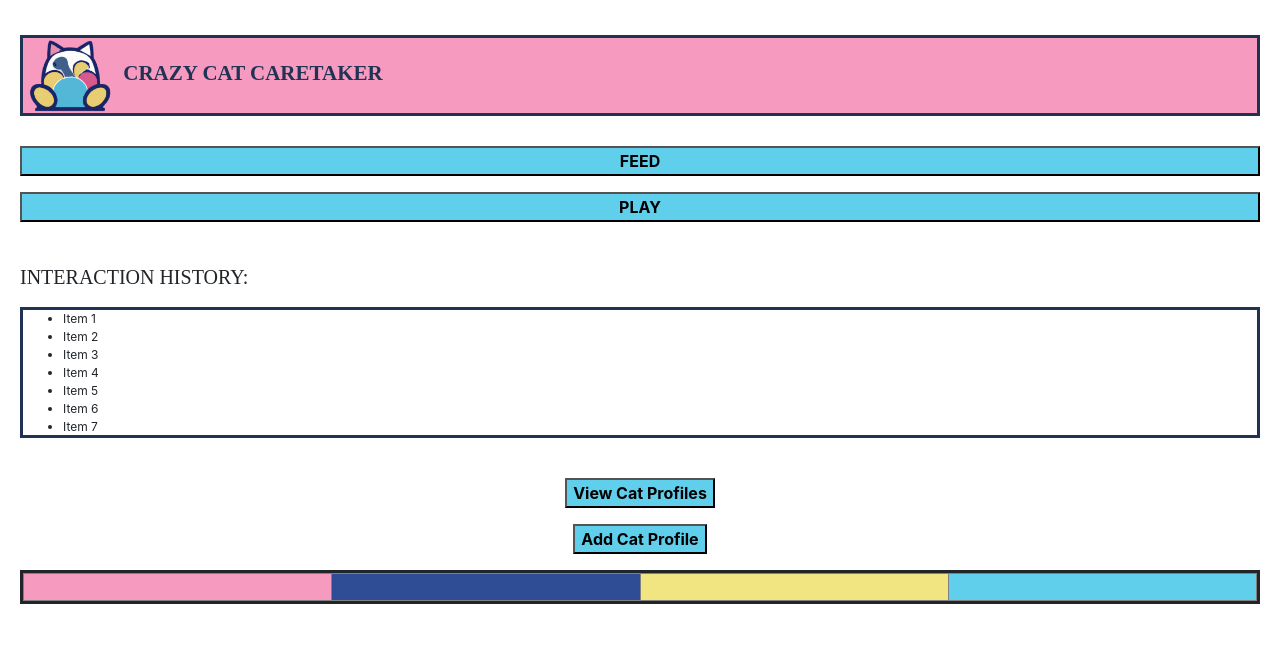
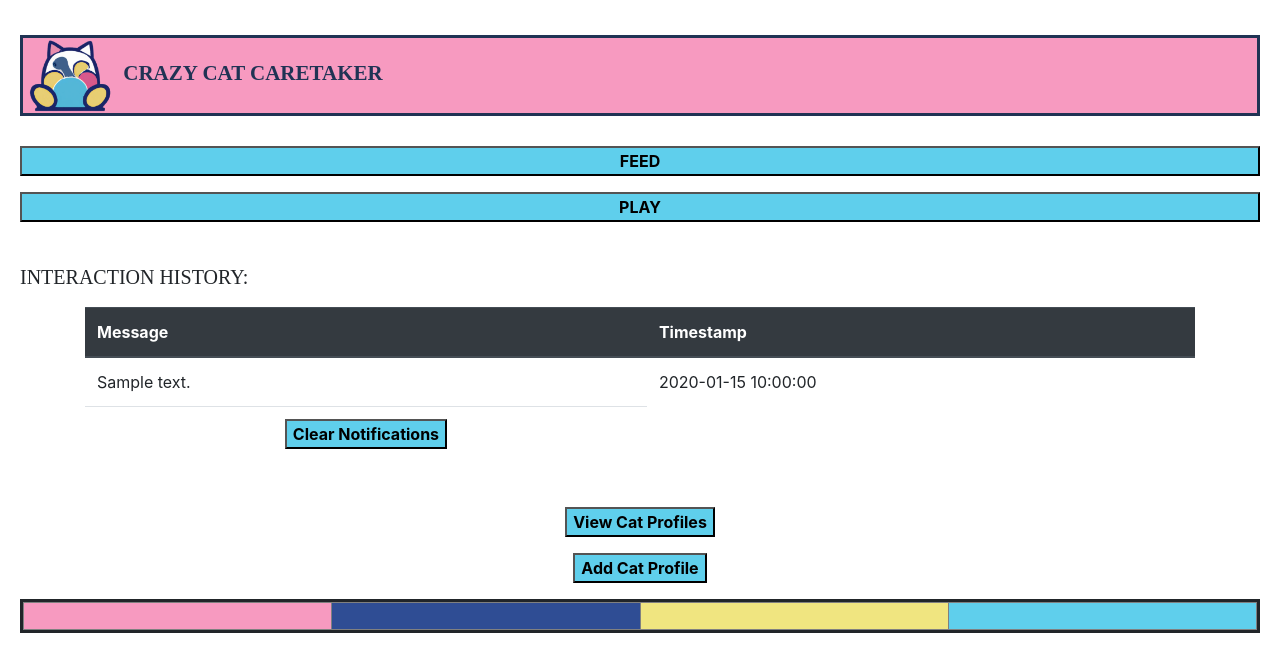
Before and after one commit to Ivan-E-Johnson/Crazy-Cat-Caretaker-Server, a Flask app: template templates/landing_page.html in a window 1280 px wide. Shown: the top 672 px of the page. Run offline with Flask 2, Linux system fonts and the light colour scheme; the template is opened without the code that fills it: most values are stand-ins (such as "Sample title", 1, 10 or a date in 2020); some libraries are stand-ins or nearby versions.

Commit message:
Show and clear notifications on the webpage.

```diff
--- a/app.py
+++ b/app.py
@@ -1,5 +1,7 @@
 import time
 import smtplib
+from email.mime.image import MIMEImage
+from email.mime.multipart import MIMEMultipart
 from email.mime.text import MIMEText
 from typing import List
 
@@ -126,7 +128,8 @@ def landing_page():
     #     if request.form["playing_button"] == "clicked":
     #         flash("TODO: Laser pointer control page")
     #         return render_template("playing.html")
-    return render_template("landing_page.html")
+    notifications = House.get(session["mac_address"]).notifications
+    return render_template("landing_page.html", notifications=notifications)
 
 
 @app.route("/upload", methods=["POST"])
@@ -179,6 +182,10 @@ def upload_file():
                 print("CAT FED", cat.name)
                 food_amount = min(Cats.DISPENSE_AMOUNT, max_food_amount - current_food_amount)
                 cat_house.add_notification(Notifications(f"{cat.name} has been fed {food_amount} units of food!", time.time()))
+                users = get_users_emails_from_house(cat_house)
+                date_time = datetime.fromtimestamp(timestamp)
+                str_time = date_time.strftime("%d-%m-%Y, %H:%M:%S")
+                email(f"Cat feeding at {str_time}", f"{cat.name} has been fed {food_amount} units of food.", users, image=image)
                 cat_house.events.dispense_amount = food_amount
                 cat_house.events.dispense_changed = True
                 cat.daily_food = current_food_amount + food_amount
@@ -198,6 +205,17 @@ def upload_file():
     # file.save(filename)
     return "Success"
 
+# A very poor way of getting the users associated with a house
+def get_users_emails_from_house(house: House):
+    mac_address = house.mac_address
+    house_user_emails = []
+    all_users = Users.ref.get()
+    for user in all_users:
+        user = user.to_dict()
+        if user["mac_address"] == mac_address:
+            house_user_emails.append(user["email"])
+
+    return house_user_emails
 
 @app.route("/stream", methods=["POST"])
 @Authentication.login_required
@@ -205,6 +223,14 @@ def stream():
     # TODO
     return "Success"
 
+@app.route("/clear_notifications", methods=["POST"])
+@Authentication.login_required
+def clear_notifications():
+    house = House.get(session["mac_address"])
+    house.clear_notifications()
+    house.create()
+
+    return redirect("/")
 
 def gen(camera: Camera):
     while True:
@@ -219,24 +245,31 @@ def video_feed():
     return Response(gen(Camera(video_key)), mimetype="multipart/x-mixed-replace; boundary=frame")
 
 
-def email(subject, body, sender, recipients, password):
-    msg = MIMEText(body)
-    msg['Subject'] = subject
-    msg['From'] = sender
-    msg['To'] = ', '.join(recipients)
+def email(subject, body, recipients, image=None):
+    if image is not None:
+        message = MIMEMultipart()
+        message['Subject'] = subject
+        message['From'] = "crazycatcaretaker123@gmail.com"
+        message['To'] = ', '.join(recipients)
+        html_part = MIMEText(body)
+        message.attach(html_part)
+        message.attach(MIMEImage(image))
+    else:
+        message = MIMEText(body)
+        message['Subject'] = subject
+        message['From'] = "crazycatcaretaker123@gmail.com"
+        message['To'] = ', '.join(recipients)
+
     smtp_server = smtplib.SMTP_SSL('smtp.gmail.com', 465)
-    smtp_server.login(sender, password)
-    smtp_server.sendmail(sender, recipients, msg.as_string())
+    smtp_server.login("crazycatcaretaker123@gmail.com", "wklhkcqzccnkgsvr")
+    smtp_server.sendmail("crazycatcaretaker123@gmail.com", recipients, message.as_string())
     smtp_server.quit()
-
 
 @app.route("/send_email", methods=["GET", "POST"])
 def send_email():
     subject = "Test"
     body = "This is a test"
-    sender = "crazycatcaretaker123@gmail.com"
     recipients = ["crazycatcaretaker123@gmail.com"]
-    password = "wklhkcqzccnkgsvr"
 
     print("hello!")
-    return email(subject, body, sender, recipients, password)
+    return email(subject, body, recipients)
--- a/templates/landing_page.html
+++ b/templates/landing_page.html
@@ -26,29 +26,41 @@
     INTERACTION HISTORY:
 </div>
 
-<div style="border:solid; border-color:#203354; margin-bottom:40px">
-    <div style="font-size:12px;" class="scrollable-list">
-  <ul>
-    <li>Item 1</li>
-    <li>Item 2</li>
-    <li>Item 3</li>
-    <li>Item 4</li>
-    <li>Item 5</li>
-    <li>Item 6</li>
-    <li>Item 7</li>
-    <li>Item 8</li>
-    <li>Item 9</li>
-    <li>Item 10</li>
-  </ul>
-</div>
-
 <style>
 .scrollable-list {
-  height: 125px;
+  height: 200px;
   overflow-y: scroll;
 }
 </style>
 
+<div class="container">
+    <div  class="scrollable-list">
+        <table class="table" style="max-height:5vh;">
+              <thead class="thead-dark">
+                <tr>
+                  <th scope="col">Message</th>
+                  <th scope="col">Timestamp</th>
+                </tr>
+              </thead>
+            <tbody>
+            {% for note in notifications %}
+                <tr>
+                  <td>{{note.message}}</td>
+                  <td>{{note.time}}</td>
+                </tr>
+            {% endfor %}
+                <tr>
+                  <td>
+                      <form action="/clear_notifications" method="POST">
+                        <button style="background-color:#5FCFEC; font-size:16px;" class="centered-button" type="submit" name = "view_profiles" value="clicked">
+                            <b>Clear Notifications</b>
+                        </button>
+                      </form>
+                  </td>
+                </tr>
+            </tbody>
+        </table>
+      </div>
 </div>
 
 <!--Button to view existing cat profiles-->
```
